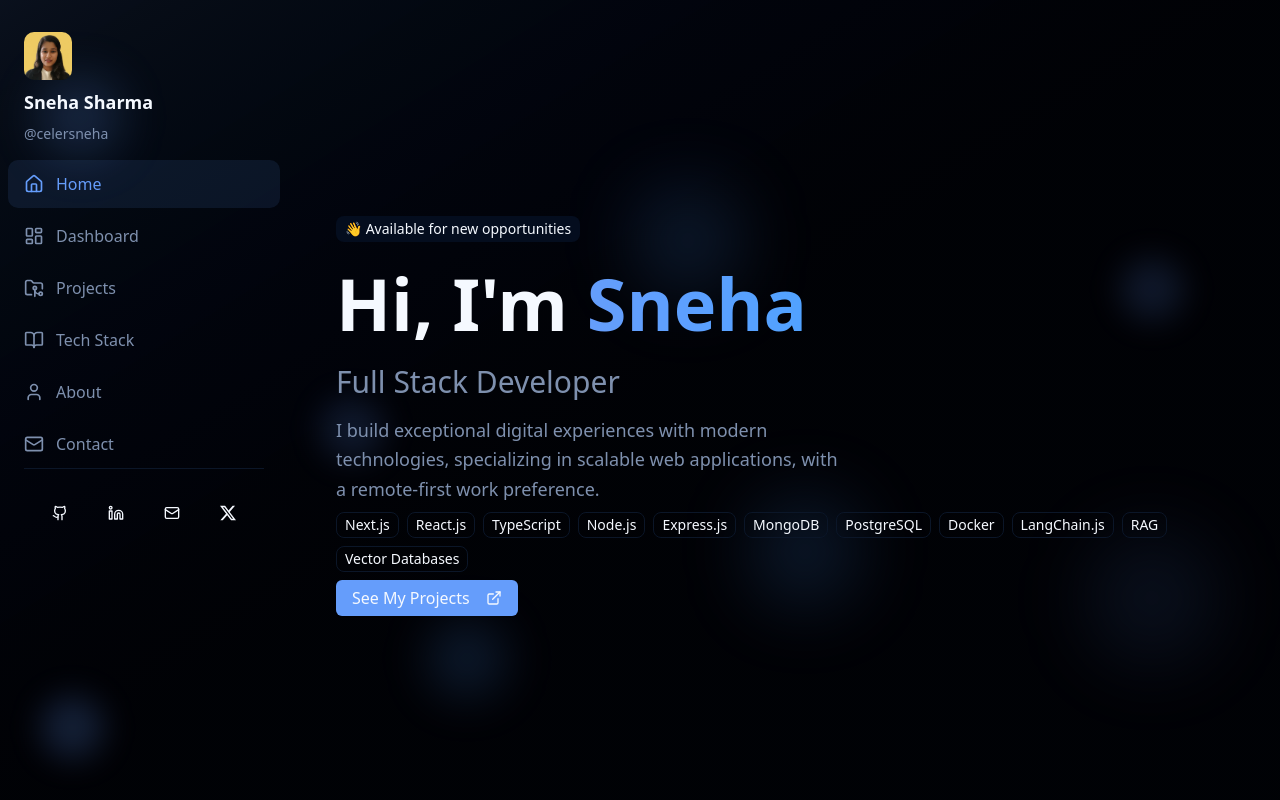
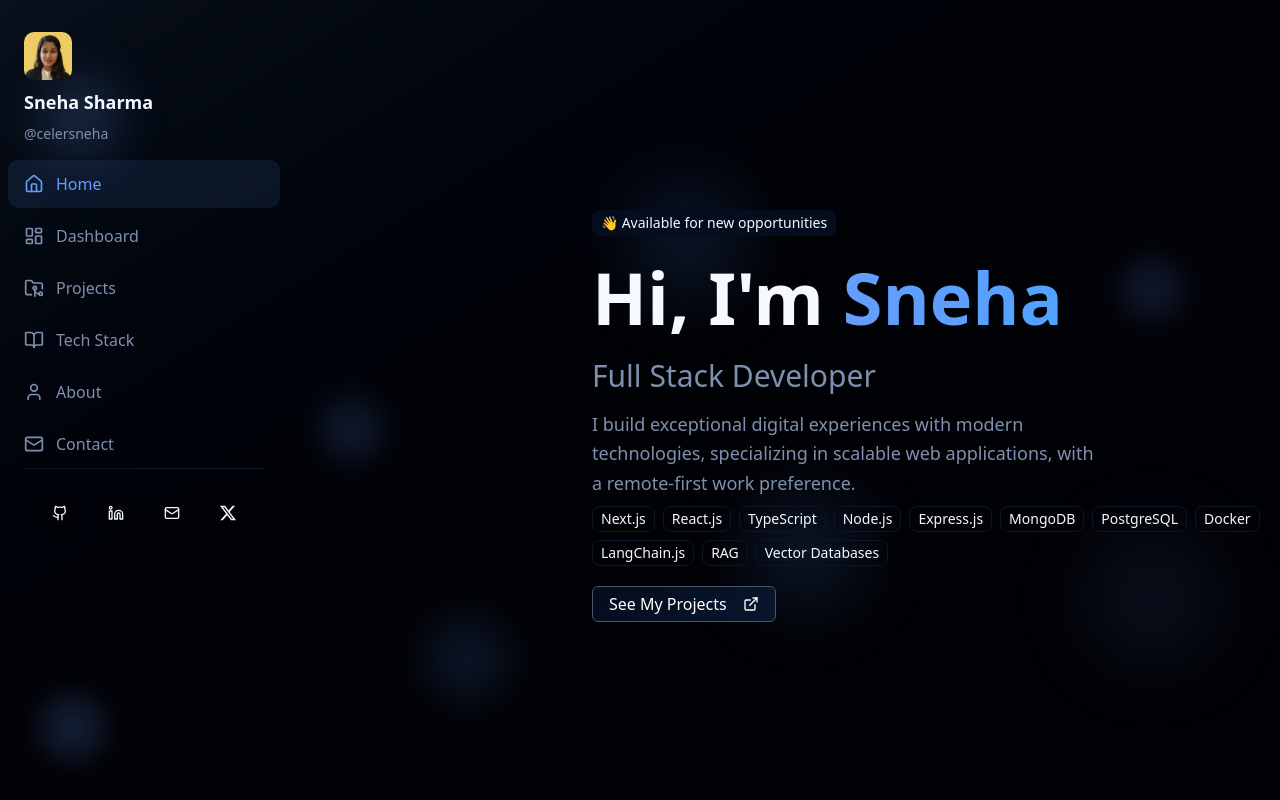
Before and after one commit to celersneha/portfolio, a Next.js app: page / in a window 1280 px wide. Built offline with nearby package versions, Linux system fonts and the light colour scheme.

Commit message:
feat: update button variants and adjust layout for better styling

```diff
--- a/src/app/about/page.tsx
+++ b/src/app/about/page.tsx
@@ -68,7 +68,11 @@ const AboutPage = () => {
             rel="noopener noreferrer"
             className="inline-block mt-4 md:ml-0 w-full sm:w-auto"
           >
-            <Button size="lg" className="font-bold w-full sm:w-auto">
+            <Button
+              size="lg"
+              className="font-bold w-full sm:w-auto"
+              variant="fancy"
+            >
               Show Resume
             </Button>
           </Link>
--- a/src/app/home/page.tsx
+++ b/src/app/home/page.tsx
@@ -76,16 +76,21 @@ const Hero = () => {
           </div>
 
           {/* CTA Buttons */}
-          <div className="flex flex-col sm:flex-row gap-4 justify-center md:justify-start pt-4 sm:pt-6 md:pt-0">
+          <div className="flex flex-col sm:flex-row gap-4 justify-center md:justify-start pt-4 sm:pt-6 md:pt-0 mt-5">
             <Link
               href="/projects"
               className="group w-full sm:w-auto text-base"
               passHref
             >
-              <Button size="lg" className="w-full sm:w-auto text-base" asChild>
+              <Button
+                size="lg"
+                variant="fancy"
+                className="w-full sm:w-auto text-base"
+                asChild
+              >
                 <span>
                   See My Projects
-                  <ExternalLink className="ml-2 w-4 h-4 group-hover:translate-x-1 transition-transform" />
+                  <ExternalLink className="ml-2 w-3 h-3 " />
                 </span>
               </Button>
             </Link>
--- a/src/app/layout.tsx
+++ b/src/app/layout.tsx
@@ -301,8 +301,9 @@ export default function RootLayout({
         </div>
 
         <div className="flex min-h-screen">
+          {/* Sidebar is now fixed, so add left margin to main content */}
           <Sidebar />
-          <div className="flex-1 flex flex-col min-h-screen">
+          <div className="flex-1 flex flex-col min-h-screen md:ml-72">
             <main className="flex-1">{children}</main>
           </div>
         </div>
--- a/src/app/projects/[projectTitle]/page.tsx
+++ b/src/app/projects/[projectTitle]/page.tsx
@@ -85,9 +85,9 @@ export default function ProjectDetailPage() {
 
         {/* Action Buttons */}
         <div className="flex gap-4">
-          <Button asChild className="flex-1 group">
+          <Button asChild className="flex-1 group" variant="fancy">
             <a href={project.liveUrl} target="_blank" rel="noopener noreferrer">
-              <ExternalLink className="mr-2 w-4 h-4 group-hover:translate-x-1 transition-transform" />
+              <ExternalLink className="mr-2 w-4 h-4  " />
               Live Demo
             </a>
           </Button>
@@ -97,7 +97,7 @@ export default function ProjectDetailPage() {
               target="_blank"
               rel="noopener noreferrer"
             >
-              <Github className="mr-2 w-4 h-4 group-hover:scale-110 transition-transform" />
+              <Github className="mr-2 w-4 h-4 " />
               View Code
             </a>
           </Button>
--- a/src/components/ui/button.tsx
+++ b/src/components/ui/button.tsx
@@ -10,16 +10,18 @@ const buttonVariants = cva(
     variants: {
       variant: {
         default:
-          "bg-primary text-primary-foreground shadow-xs hover:bg-primary/90",
+          "bg-background text-foreground shadow-xs hover:bg-muted/70 hover:text-primary",
         destructive:
-          "bg-destructive text-white shadow-xs hover:bg-destructive/90 focus-visible:ring-destructive/20 dark:focus-visible:ring-destructive/40 dark:bg-destructive/60",
+          "bg-destructive/80 text-white shadow-xs hover:bg-destructive/95 focus-visible:ring-destructive/20 dark:focus-visible:ring-destructive/40 dark:bg-destructive/80",
         outline:
-          "border bg-background shadow-xs hover:bg-accent hover:text-accent-foreground dark:bg-input/30 dark:border-input dark:hover:bg-input/50",
+          "border border-border bg-background text-foreground shadow-xs hover:bg-muted/60 hover:text-primary dark:bg-background dark:border-border",
         secondary:
-          "bg-secondary text-secondary-foreground shadow-xs hover:bg-secondary/80",
+          "bg-muted text-foreground shadow-xs hover:bg-muted/80 hover:text-primary",
         ghost:
-          "hover:bg-accent hover:text-accent-foreground dark:hover:bg-accent/50",
+          "bg-background text-foreground hover:bg-muted/60 hover:text-primary",
         link: "text-primary underline-offset-4 hover:underline",
+        fancy:
+          "px-5 py-2 rounded-sm font-medium text-white border border-gray-600 transition-all duration-300 ease-out bg-gradient-to-r from-gray-700 to-gray-800 hover:from-gray-600 hover:to-gray-700 ",
       },
       size: {
         default: "h-8 px-4 py-1.5 has-[>svg]:px-3",
@@ -35,6 +37,11 @@ const buttonVariants = cva(
   }
 );
 
+const fancyGradientStyle: React.CSSProperties = {
+  background:
+    "linear-gradient(135deg, oklch(0.16 0.04 260) 0%, oklch(0.20 0.05 260) 100%)",
+};
+
 function Button({
   className,
   variant,
@@ -46,11 +53,16 @@ function Button({
     asChild?: boolean;
   }) {
   const Comp = asChild ? Slot : "button";
+  const style =
+    variant === "fancy"
+      ? { ...props.style, ...fancyGradientStyle }
+      : props.style;
 
   return (
     <Comp
       data-slot="button"
       className={cn(buttonVariants({ variant, size, className }))}
+      style={style}
       {...props}
     />
   );
```
